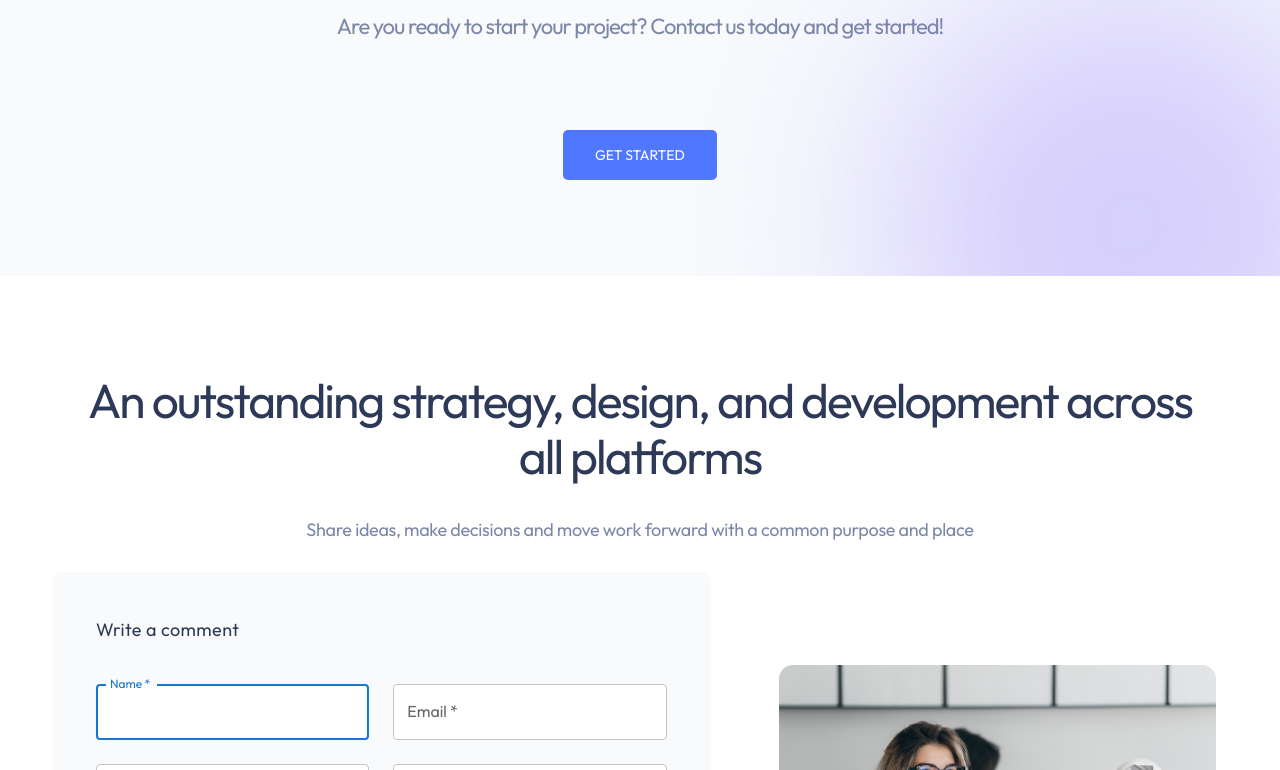
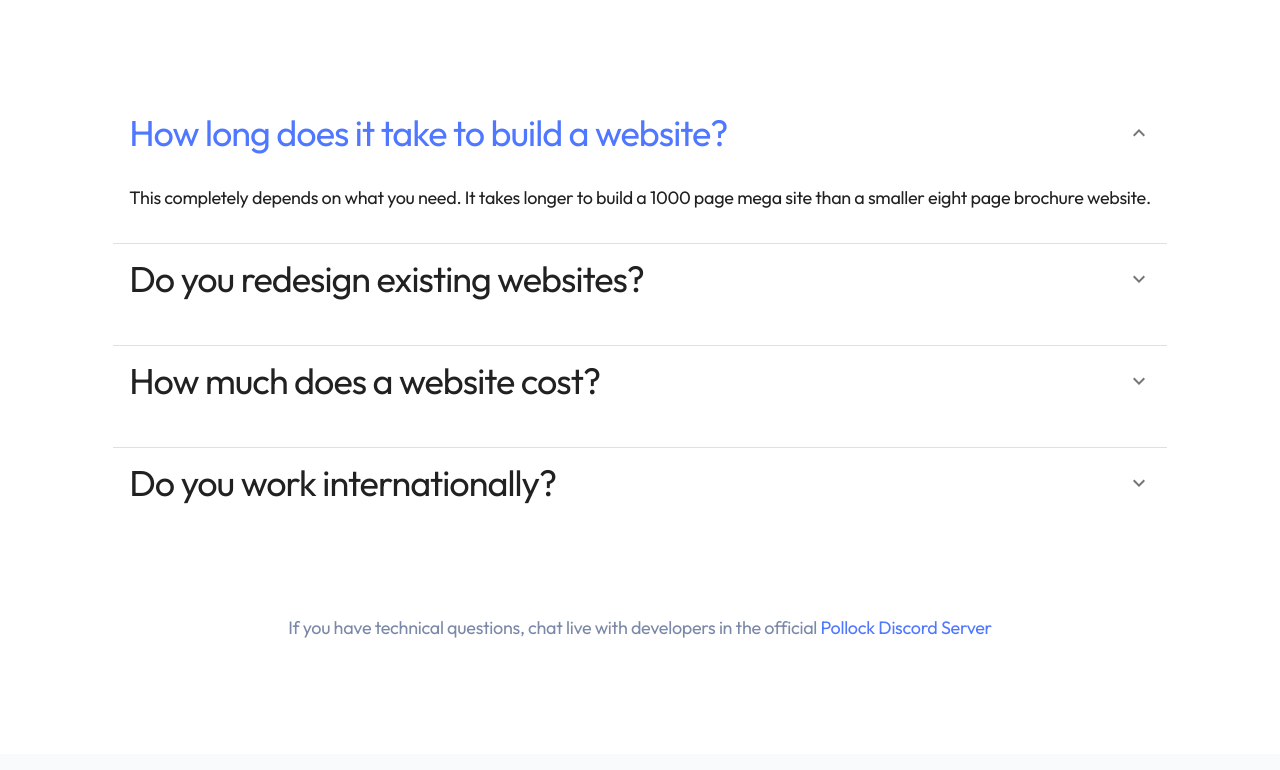
Before and after one commit to quochientn/pollock-agency, a React (Vite) app: page /contact in a window 1280 px wide. Shown: the part 730-1500 px from the top of the page. Built offline with nearby package versions, Linux system fonts and the light colour scheme.

Commit message:
add FAQ section and finish contact page

```diff
--- a/src/index.css
+++ b/src/index.css
@@ -83,6 +83,10 @@ input[type="submit"] {
   text-transform: uppercase;
 }
 
+.Mui-expanded {
+  color: var(--color-action-blue);
+}
+
 /*
 :root {
   font-family: Inter, system-ui, Avenir, Helvetica, Arial, sans-serif;
--- /dev/null
+++ b/src/ui/FAQ.jsx
@@ -0,0 +1,100 @@
+import { useState } from "react";
+
+import { ExpandMore } from "@mui/icons-material";
+import {
+  Accordion,
+  AccordionDetails,
+  AccordionSummary,
+  Box,
+  Container,
+  Link,
+  Typography,
+} from "@mui/material";
+
+const questions = [
+  {
+    question: "How long does it take to build a website?",
+    answer:
+      "This completely depends on what you need. It takes longer to build a 1000 page mega site than a smaller eight page brochure website.",
+  },
+  {
+    question: "Do you redesign existing websites?",
+    answer:
+      "This completely depends on what you need. It takes longer to build a 1000 page mega site than a smaller eight page brochure website.",
+  },
+  {
+    question: "How much does a website cost?",
+    answer:
+      "This completely depends on what you need. It takes longer to build a 1000 page mega site than a smaller eight page brochure website.",
+  },
+  {
+    question: "Do you work internationally?",
+    answer:
+      "This completely depends on what you need. It takes longer to build a 1000 page mega site than a smaller eight page brochure website.",
+  },
+];
+
+function FAQ() {
+  const [expanded, setExpanded] = useState("question1");
+
+  const handleChange = function (panel) {
+    return function (e, isExpanded) {
+      console.log(isExpanded);
+      setExpanded(isExpanded ? panel : "");
+    };
+  };
+
+  return (
+    <Container maxWidth="lg" sx={{ py: "6rem" }}>
+      <Box
+        display="flex"
+        flexDirection="column"
+        alignItems="center"
+        gap={8}
+        textAlign="center"
+      >
+        <Typography
+          variant="display2"
+          color="pollockText.heading"
+          component="h2"
+          mb={2}
+        >
+          Creating an online web presence to fit your business
+        </Typography>
+
+        <Box>
+          {questions.map((question, i) => (
+            <Accordion
+              expanded={expanded === `question${i + 1}`}
+              onChange={handleChange(`question${i + 1}`)}
+              key={question.question}
+              elevation={0}
+              sx={{ border: "none", mb: "2rem" }}
+            >
+              <AccordionSummary expandIcon={<ExpandMore />}>
+                <Typography variant="headline2">{question.question}</Typography>
+              </AccordionSummary>
+              <AccordionDetails>
+                <Typography variant="paragraph1">{question.answer}</Typography>
+              </AccordionDetails>
+            </Accordion>
+          ))}
+        </Box>
+
+        <Typography variant="paragraph1" color="pollockText.text" paragraph>
+          If you have technical questions, chat live with developers in the
+          official{" "}
+          <Link
+            underline="hover"
+            href="#"
+            sx={{ color: "var(--color-action-blue)", cursor: "pointer" }}
+          >
+            Pollock Discord Server
+          </Link>
+        </Typography>
+      </Box>
+    </Container>
+  );
+}
+
+export default FAQ;
--- a/src/ui/FormContact.jsx
+++ b/src/ui/FormContact.jsx
@@ -1,4 +1,4 @@
-import { Box, Button, Container, TextField, Typography } from "@mui/material";
+import { Box, Container, TextField, Typography } from "@mui/material";
 import Grid from "@mui/system/Unstable_Grid/Grid";
 
 function FormContact() {
@@ -59,7 +59,6 @@ function FormContact() {
                 type="text"
                 fullWidth
                 required
-                autoFocus
                 sx={{ backgroundColor: "var(--color-background-white)" }}
               />
             </Grid>
```
